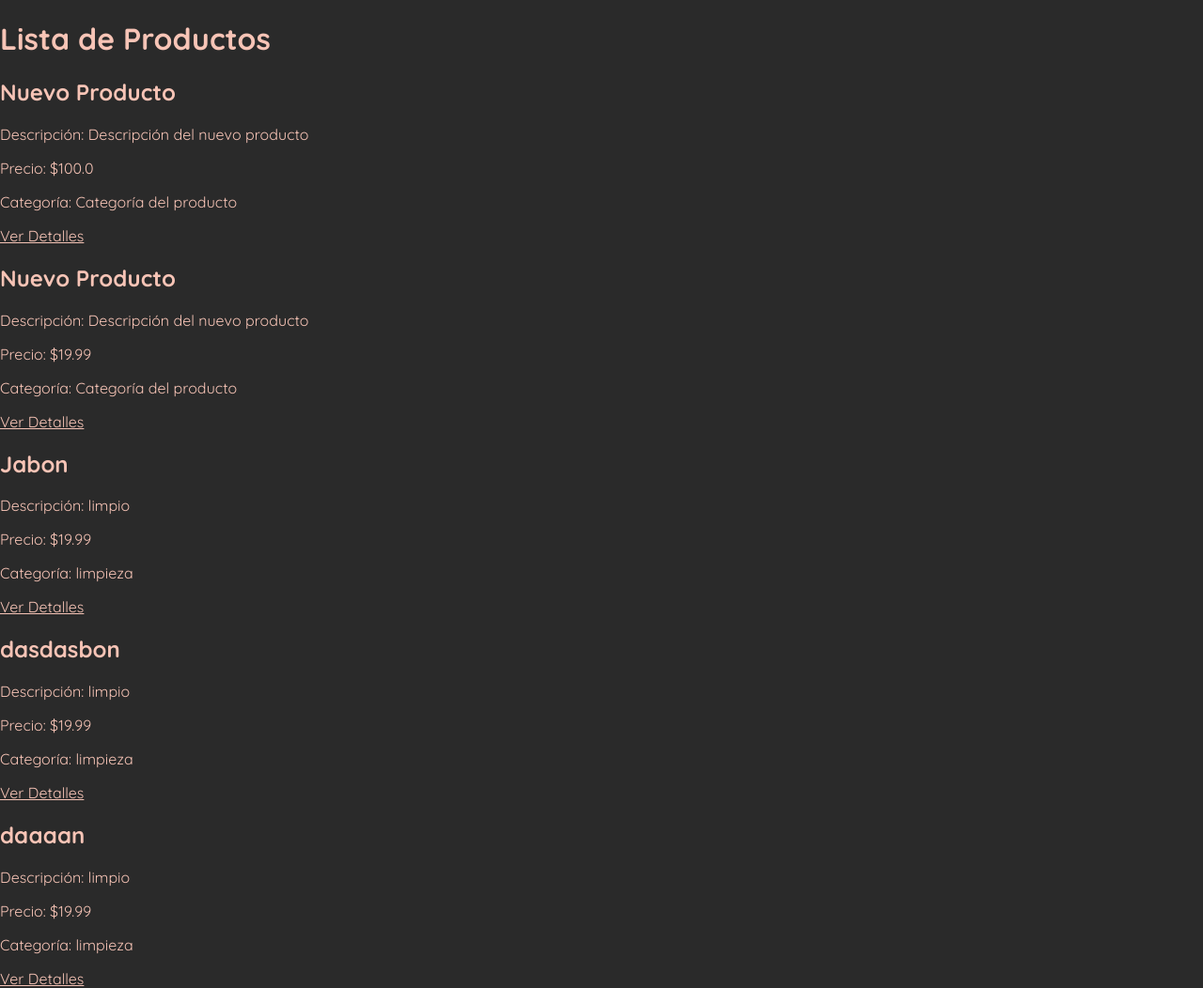
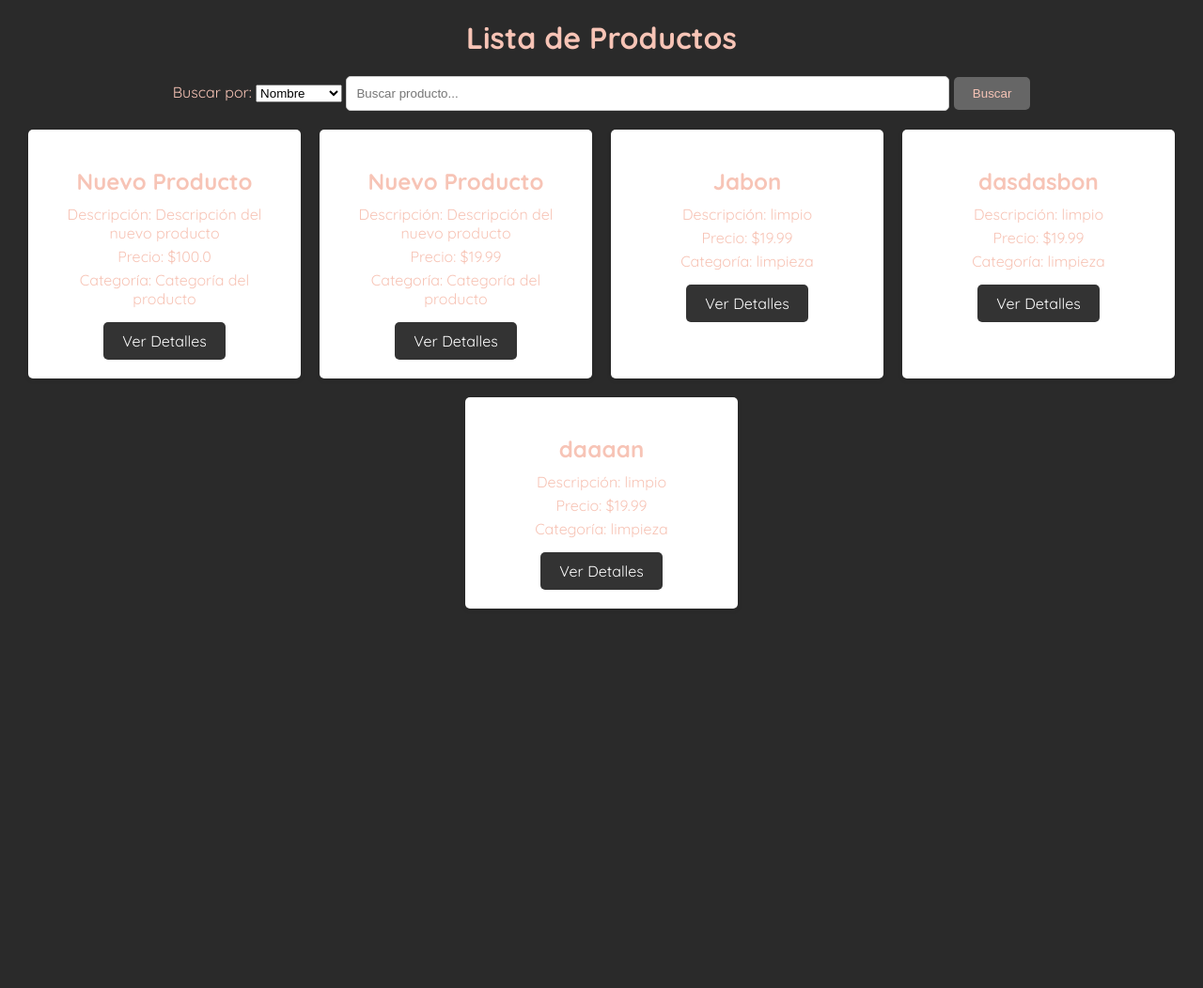
Before and after one commit to FrutitaBarata/Proyecto-Ecomerce, a Flask app: template user_crud/templates/products.html in a window 1280 px wide. Shown: the whole page at 94% size. After the commit the page ends 648 px from the top, so only its background shows below. Run offline with Flask 3, Linux system fonts and the light colour scheme; the template is opened without the code that fills it: values that come from a table or form of the project are taken from there, others are empty.

Commit message:
barra de busqueda echa

```diff
--- a/user_crud/static/css/style.css
+++ b/user_crud/static/css/style.css
@@ -1,114 +1,76 @@
-/* Estilo base */
 body {
     font-family: 'Arial', sans-serif;
-    background-color: #f5f5f5;
     margin: 0;
     padding: 0;
+    background-color: #f4f4f4;
 }
 
-/* Contenedor principal */
-.container {
-    width: 90%;
-    max-width: 1200px;
-    margin: 20px auto;
-    padding: 20px;
-    background-color: white;
-    border-radius: 5px;
-    box-shadow: 0 2px 10px rgba(0, 0, 0, 0.1);
+h1 {
+    text-align: center;
+    margin-top: 20px;
 }
 
-/* Estilo del encabezado */
-header {
-    display: flex;
-    justify-content: space-between;
-    align-items: center;
-    padding: 10px 0;
+form {
+    text-align: center;
+    margin: 20px;
 }
 
-header h1 {
-    font-size: 24px;
-    color: #333;
+input[type="text"] {
+    padding: 10px;
+    width: 50%;
+    border-radius: 5px;
+    border: 1px solid #ccc;
 }
 
-/* Estilo de productos */
-.product-list {
+button {
+    padding: 10px 20px;
+    background-color: #333;
+    color: white;
+    border: none;
+    border-radius: 5px;
+    cursor: pointer;
+}
+
+button:hover {
+    background-color: #555;
+}
+
+.products-container {
     display: flex;
     flex-wrap: wrap;
+    justify-content: center;
     gap: 20px;
+    margin: 20px;
 }
 
-.product-item {
-    flex: 1 1 calc(33.333% - 20px); /* Tres productos por fila */
-    background-color: #f8f8f8;
-    border: 1px solid #ddd;
+.product-card {
+    background-color: white;
+    padding: 20px;
     border-radius: 5px;
-    padding: 10px;
+    box-shadow: 0 2px 5px rgba(0, 0, 0, 0.1);
+    width: 250px;
     text-align: center;
-    transition: box-shadow 0.3s;
 }
 
-.product-item:hover {
-    box-shadow: 0 4px 15px rgba(0, 0, 0, 0.2);
+.product-card h2 {
+    font-size: 1.5em;
+    margin-bottom: 10px;
 }
 
-.product-item img {
-    max-width: 100%;
-    height: auto;
+.product-card p {
+    margin: 5px 0;
+}
+
+.product-card a {
+    display: inline-block;
+    margin-top: 10px;
+    padding: 10px 20px;
+    background-color: #333;
+    color: white;
+    text-decoration: none;
     border-radius: 5px;
 }
 
-.product-item h2 {
-    font-size: 18px;
-    color: #007185; /* Color similar al de Amazon */
+.product-card a:hover {
+    background-color: #555;
 }
-
-.product-item p {
-    font-size: 14px;
-    color: #555;
-}
-
-/* Estilo del botón de producto */
-.product-item a {
-    display: inline-block;
-    margin-top: 10px;
-    padding: 10px 20px;
-    background-color: #ffa41c; /* Color del botón */
-    color: white;
-    text-decoration: none;
-    border-radius: 5px;
-    transition: background-color 0.3s;
-}
-
-.product-item a:hover {
-    background-color: #ff8c1a; /* Color del botón al pasar el mouse */
-}
-
-/* Estilo de detalle del producto */
-.product-detail {
-    display: flex;
-    gap: 20px;
-}
-
-.product-detail img {
-    max-width: 300px;
-    height: auto;
-    border-radius: 5px;
-}
-
-.product-detail h2 {
-    font-size: 24px;
-    color: #333;
-}
-
-.product-detail p {
-    font-size: 16px;
-    color: #555;
-}
-
-/* Estilo del pie de página */
-footer {
-    text-align: center;
-    padding: 20px 0;
-    background-color: #f1f1f1;
-    margin-top: 20px;
-}
--- a/user_crud/templates/products.html
+++ b/user_crud/templates/products.html
@@ -9,6 +9,21 @@
 </head>
 <body>
     <h1>Lista de Productos</h1>
+
+    <!-- Barra de búsqueda -->
+    <form method="GET" action="/products/search">
+        <label for="field_name">Buscar por:</label>
+        <select name="field_name" id="field_name">
+            <option value="name">Nombre</option>
+            <option value="description">Descripción</option>
+            <option value="price">Precio</option>
+            <option value="category">Categoría</option>
+        </select>
+
+        <input type="text" name="value" placeholder="Buscar producto...">
+        <button type="submit">Buscar</button>
+    </form>
+
     <div class="products-container">
         {% for product in products %}
             <div class="product-card">
```
Also changed, not shown: user_crud/product_controller.py (+38 -1 lines), user_crud/templates/product_detail.html (+15 -0 lines), user_crud/instance/users.db.
